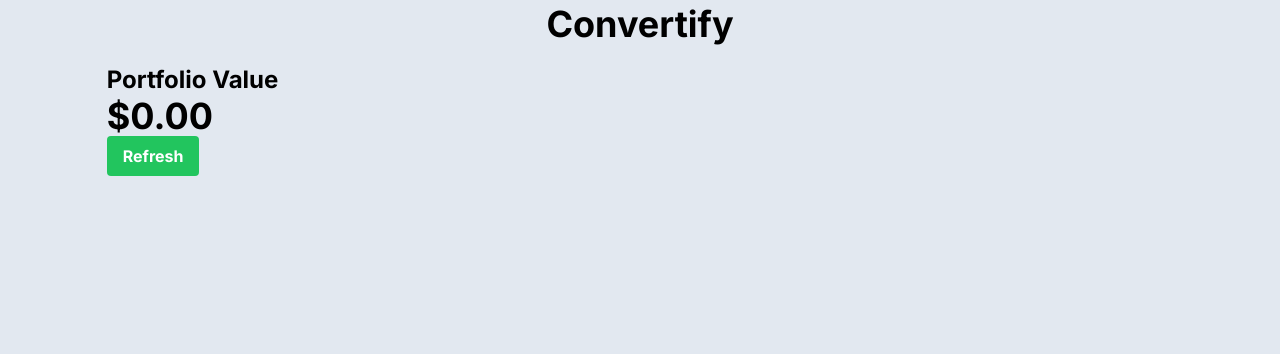
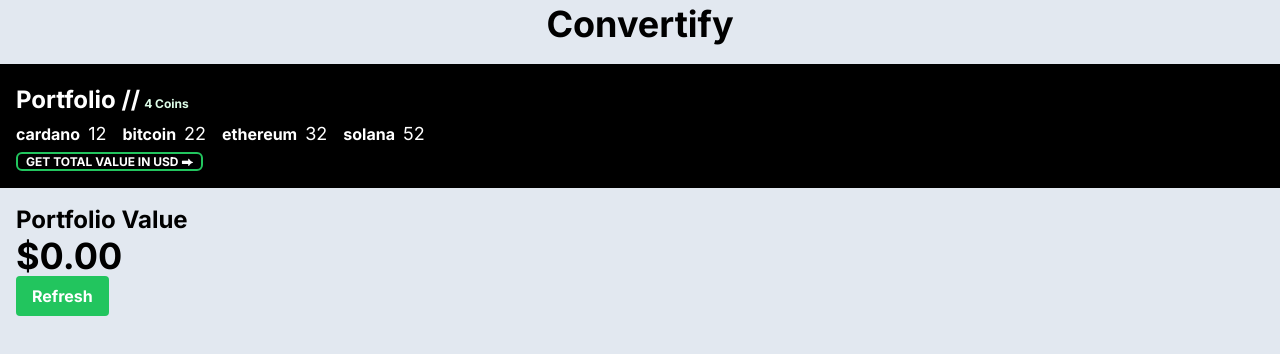
Before and after one commit to mariustoft/etoro-assign-next, a Next.js app: page /results in a window 1280 px wide. Shown: the top 354 px of the page. Built offline with nearby package versions, Linux system fonts and the light colour scheme; no server answers.

Commit message:
Fix typo and update component names

```diff
--- a/app/components/portfoliu-value.tsx
+++ b/app/components/portfolio-value.tsx
@@ -3,7 +3,7 @@
 import { useFormState } from "react-dom";
 import { calculatePortfolioValue } from "../actions/calculatePortfolioValue";
 
-export default function PortfoliuValues(props: {
+export default function PortfolioValues(props: {
   portfolioValue?: Awaited<ReturnType<typeof calculatePortfolioValue>>;
 }) {
   const [portfolioValue, formAction] = useFormState(
@@ -12,7 +12,7 @@
   );
 
   return (
-    <form className="w-5/6 gap-2" action={formAction}>
+    <form className="w-full p-4 gap-2" action={formAction}>
       <h1 className="text-2xl font-bold">Portfolio Value</h1>
       <h2 className="text-4xl font-bold">
         {Intl.NumberFormat("en-US", {
--- a/app/results/page.tsx
+++ b/app/results/page.tsx
@@ -1,14 +1,18 @@
-import PortfoliuValues from "../components/portfoliu-value";
+import PortfolioValues from "../components/portfolio-value";
 import { calculatePortfolioValue } from "../actions/calculatePortfolioValue";
+import Portfolio from "../components/portfolio";
 
 export const revalidate = 60 * 60;
 
-export default async function Page() {
+export default async function Page(props: {
+  searchParams: { [key: string]: string };
+}) {
   const portfolioValue = await calculatePortfolioValue();
 
   return (
     <main className="w-full h-full flex flex-col items-center justify-center">
-      <PortfoliuValues portfolioValue={portfolioValue} />
+      <Portfolio searchParams={props.searchParams} />
+      <PortfolioValues portfolioValue={portfolioValue} />
     </main>
   );
 }
```
